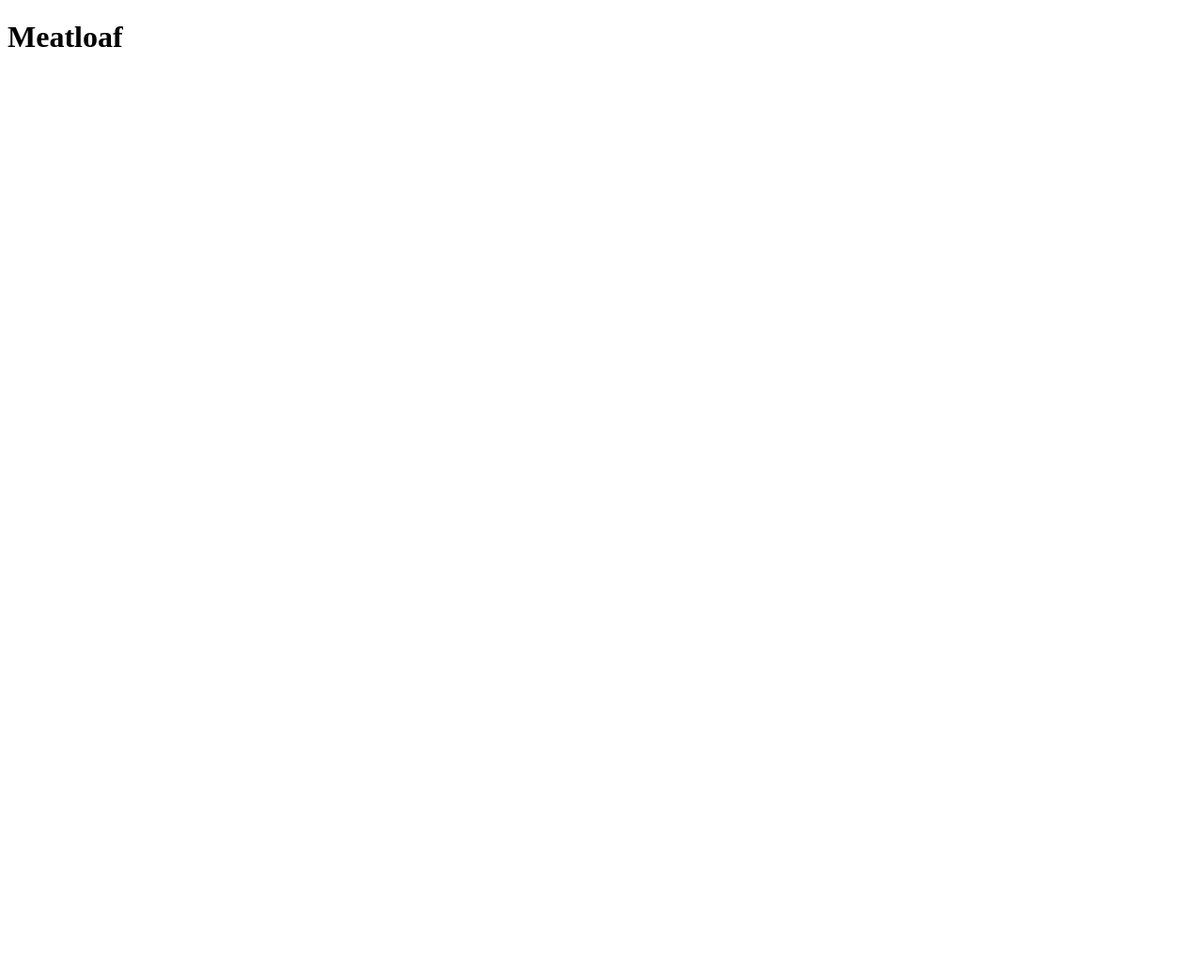
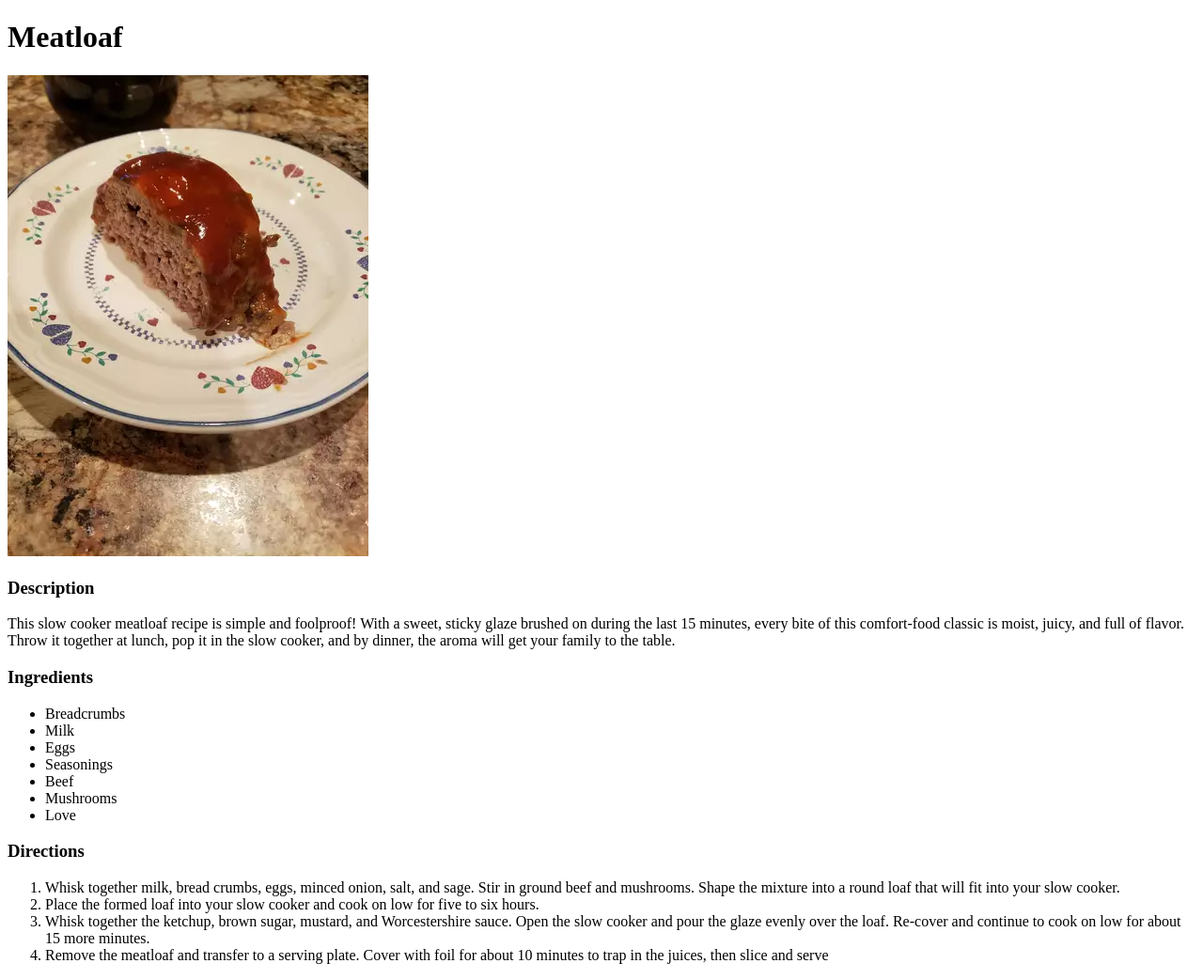
Before and after one commit to mquinnii/odin-recipes, a plain HTML site: page recipes/meatloaf.html in a window 1280 px wide. Shown: the whole page at 94% size. Before the commit the page ends 800 px from the top, so only its background shows below. Drawn offline with Linux system fonts and the light colour scheme.

Commit message:
Add images/meatloaf.webp and recipes/meatloaf.html ingredients and directions

```diff
--- a/recipes/meatloaf.html
+++ b/recipes/meatloaf.html
@@ -6,6 +6,26 @@
 </head>
 <body>
   <h1>Meatloaf</h1>
+    <img src="../images/meatloaf.webp" alt="slice of meatloaf covered in sauce on an elegant plate">
+  <h3>Description</h3>
+    <p>This slow cooker meatloaf recipe is simple and foolproof! With a sweet, sticky glaze brushed on during the last 15 minutes, every bite of this comfort-food classic is moist, juicy, and full of flavor. Throw it together at lunch, pop it in the slow cooker, and by dinner, the aroma will get your family to the table.</p>
+  <h3>Ingredients</h3>
+    <ul>
+        <li>Breadcrumbs</li>
+        <li>Milk</li>
+        <li>Eggs</li>
+        <li>Seasonings</li>
+        <li>Beef</li>
+        <li>Mushrooms</li>
+        <li>Love</li>
+    </ul>
+  <h3>Directions</h3>
+    <ol>
+        <li>Whisk together milk, bread crumbs, eggs, minced onion, salt, and sage. Stir in ground beef and mushrooms. Shape the mixture into a round loaf that will fit into your slow cooker.</li>
+        <li>Place the formed loaf into your slow cooker and cook on low for five to six hours.</li>
+        <li>Whisk together the ketchup, brown sugar, mustard, and Worcestershire sauce. Open the slow cooker and pour the glaze evenly over the loaf. Re-cover and continue to cook on low for about 15 more minutes.</li>
+        <li>Remove the meatloaf and transfer to a serving plate. Cover with foil for about 10 minutes to trap in the juices, then slice and serve</li>
+    </ol>
 
 
 </body>
```
Also changed, not shown: images/meatloaf.webp (added).
